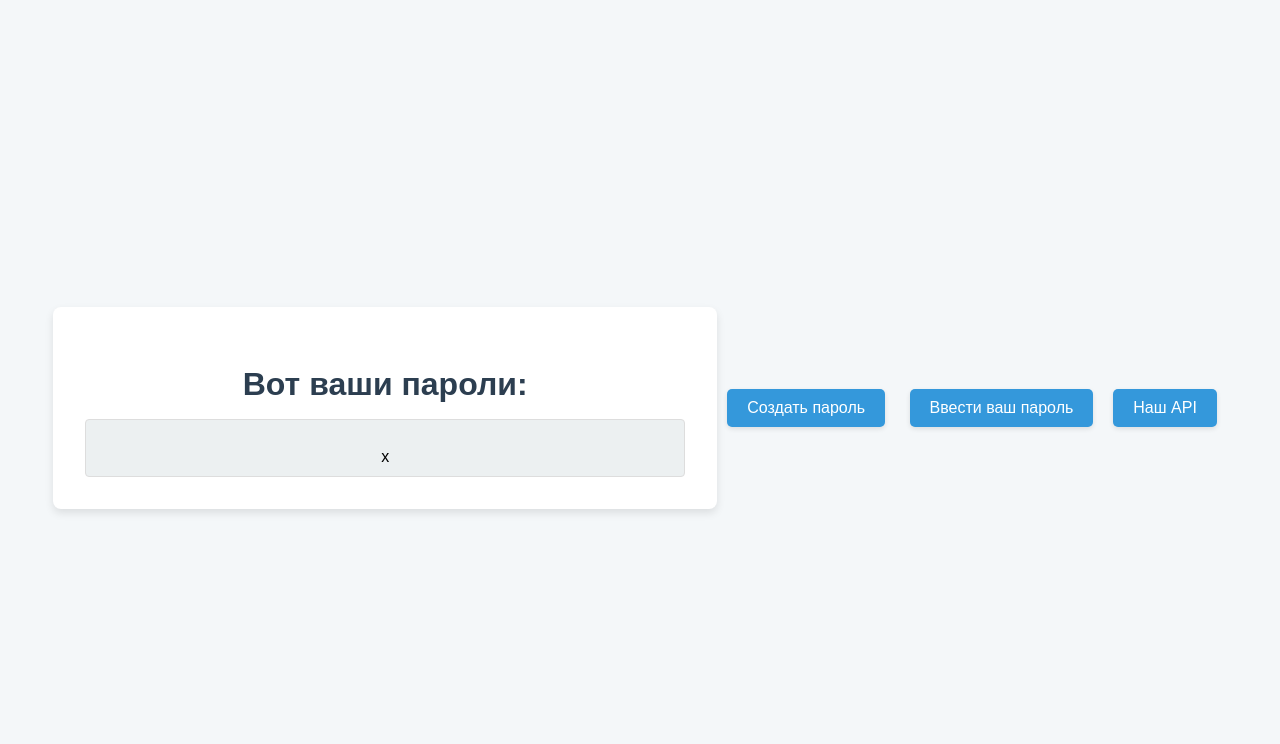
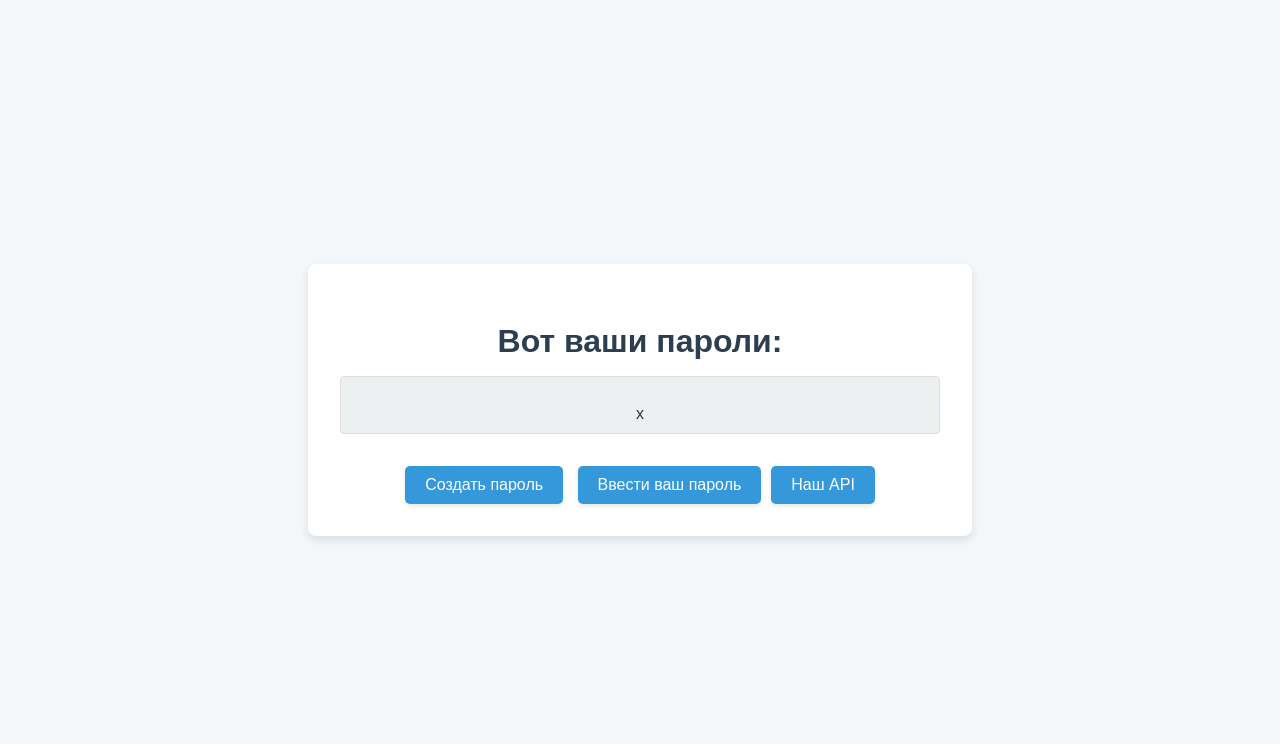
Before and after one commit to Maxim-hub296/PasswordKeeperWeb, a Flask app: template templates/your_passwords.html in a window 1280 px wide. Shown: the top 744 px of the page. After the commit the page ends 540 px from the top, so only its background shows below. Run offline with Flask 3, Linux system fonts and the light colour scheme; the template is opened without the code that fills it: most values are stand-ins (such as "Sample title", 1, 10 or a date in 2020).

Commit message:
style: Redesign Your passwords page

```diff
--- a/static/styles/your_passwords.css
+++ b/static/styles/your_passwords.css
@@ -1,7 +1,7 @@
 body {
   font-family: Arial, sans-serif;
   background-color: #f4f7f9;
-    color: #333
+  color: #333;
   margin: 0;
   padding: 0;
   display: flex;
@@ -26,6 +26,12 @@ h2 {
   margin-bottom: 1rem;
 }
 
+.button-container {
+  margin-top: 2rem;
+  display: flex;
+  justify-content: center;
+}
+
 .password-item {
   background-color: #ecf0f1;
   border: 1px solid #ddd;
@@ -44,7 +50,7 @@ h2 {
 }
 
 button {
-    margin: auto 10px;
+  margin: 0 10px;
   background-color: #3498db;
   color: #fff;
   border: none;
@@ -63,3 +69,24 @@ button:hover {
 button:focus {
   outline: none;
 }
+
+.button-container button {
+  margin: 0 5px;
+  background-color: #3498db;
+  color: #fff;
+  border: none;
+  padding: 10px 20px;
+  font-size: 16px;
+  cursor: pointer;
+  border-radius: 5px;
+  transition: background-color 0.3s ease;
+  box-shadow: 0 2px 5px rgba(0, 0, 0, 0.1);
+}
+
+.button-container button:hover {
+  background-color: #2980b9;
+}
+
+.button-container button:focus {
+  outline: none;
+}
--- a/templates/your_passwords.html
+++ b/templates/your_passwords.html
@@ -1,8 +1,8 @@
 <!DOCTYPE html>
 <html lang="ru">
   <head>
-    <meta charset="UTF-8">
-    <link rel="stylesheet" href="static/styles/your_passwords.css">
+    <meta charset="UTF-8" />
+    <link rel="stylesheet" href="static/styles/your_passwords.css" />
     <title>Мои пароли</title>
   </head>
   <body>
@@ -13,15 +13,16 @@
       <h2>Вот ваши пароли:</h2>
       {% for password in passwords %}
 
-            <div class="password-item"><br>{{password}}</div>
+      <div class="password-item"><br />{{password}}</div>
 
-            {% endfor %}
-        {% endif %}
-    </div>
+      {% endfor %} {% endif %}
+      <div class="button-container">
         <form method="post">
           <button type="submit" name="create">Создать пароль</button>
           <button type="submit" name="input">Ввести ваш пароль</button>
         </form>
         <a href="{{ url_for('api') }}"><button>Наш API</button></a>
+      </div>
+    </div>
   </body>
 </html>
```
Lines whose indentation alone changed are shown as unchanged.
